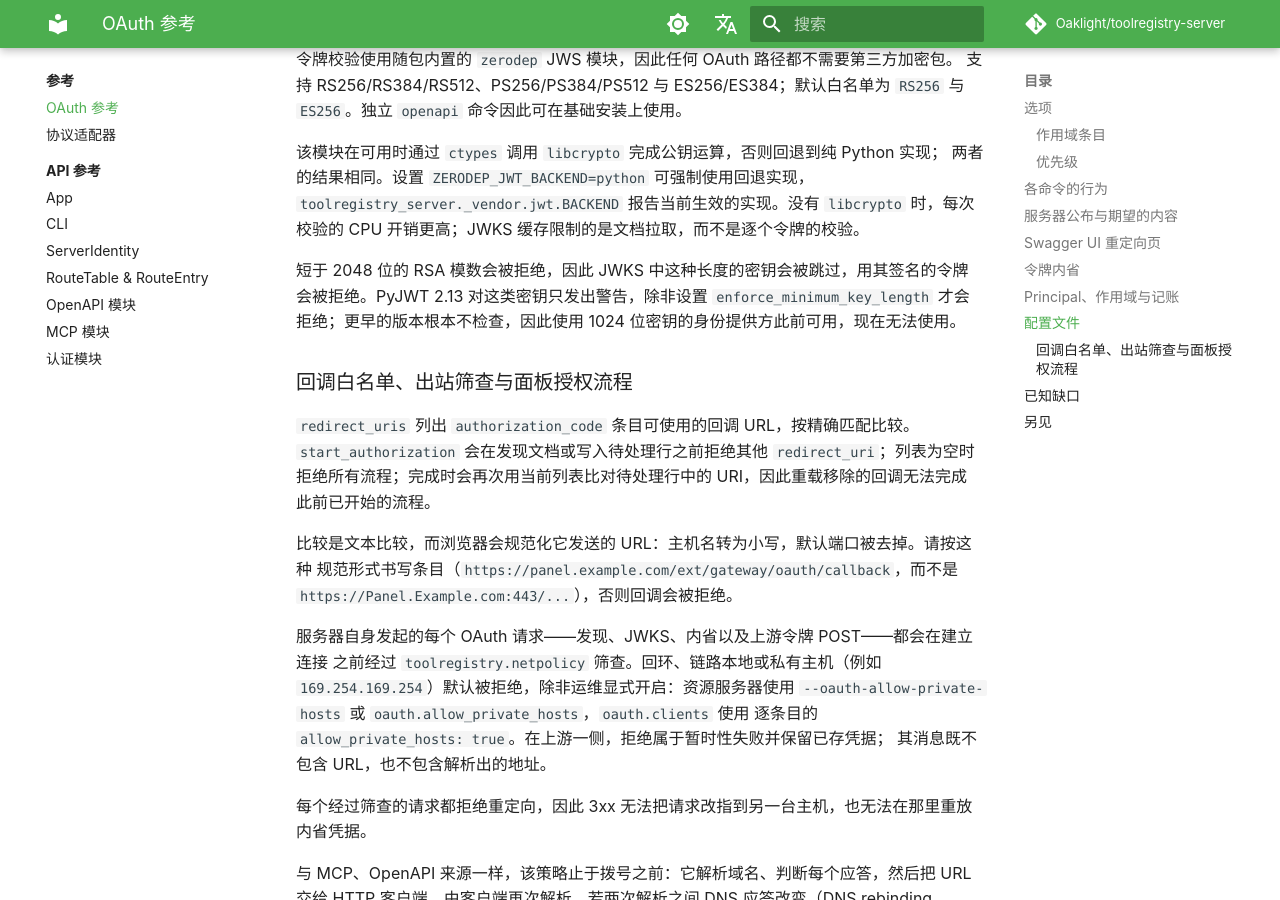
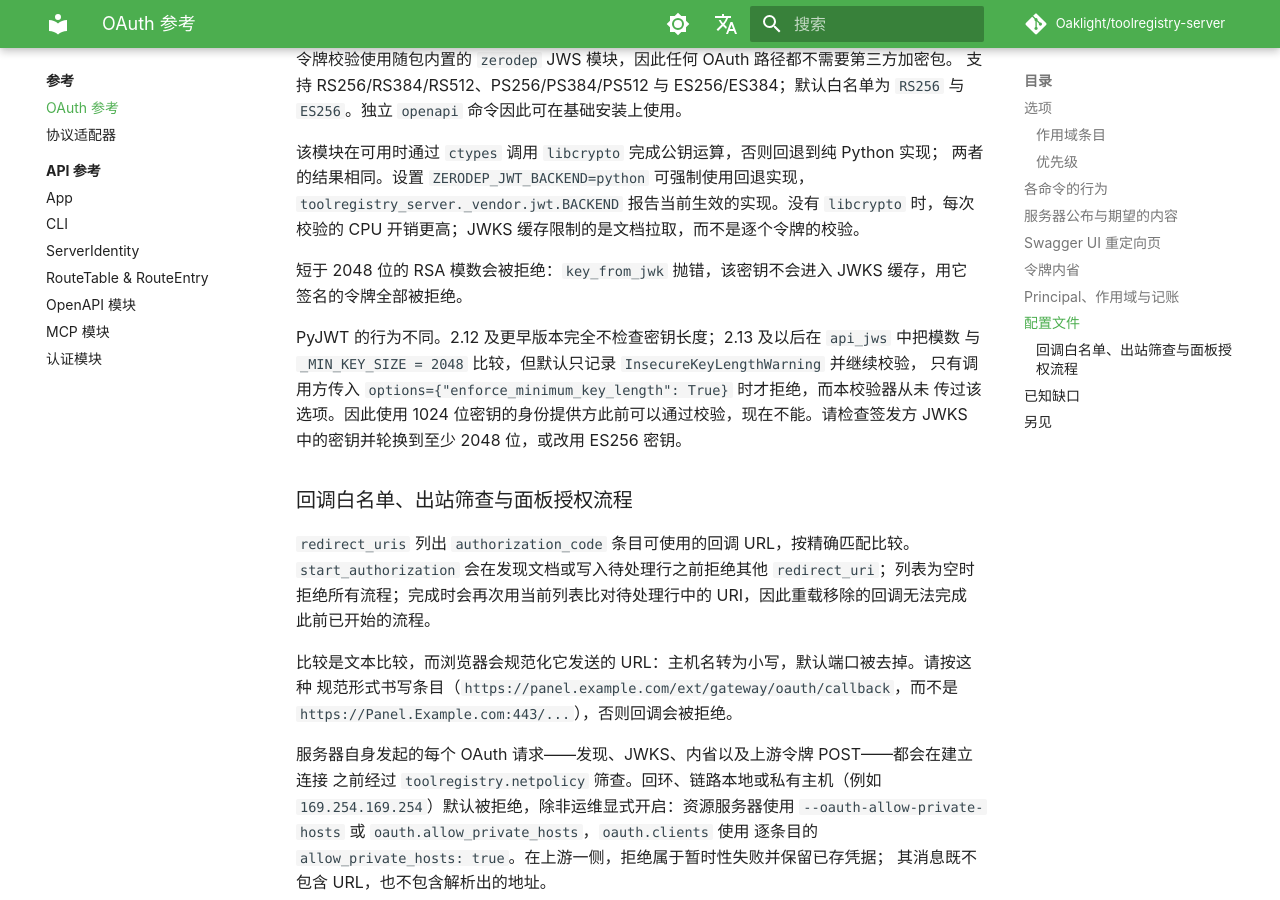
Before and after one commit to Oaklight/toolregistry-server, an MkDocs documentation site: the page built from docs/reference/oauth.md, in a window 1280 px wide and 900 px high, scrolled down 8827 px. Built offline with MkDocs 1.6.1 and Material for MkDocs 9.7.7, drawn with Linux system fonts in a browser that asks for light colours; some web fonts are replaced; comment, search, counter and statistics services are not loaded.

Commit message:
docs(oauth): spell out the RSA key-size change and PyJWT's version behaviour

```diff
--- a/docs/reference/oauth.md
+++ b/docs/reference/oauth.md
@@ -289,9 +289,14 @@ audience。
 `toolregistry_server._vendor.jwt.BACKEND` 报告当前生效的实现。没有 `libcrypto` 时，每次
 校验的 CPU 开销更高；JWKS 缓存限制的是文档拉取，而不是逐个令牌的校验。
 
-短于 2048 位的 RSA 模数会被拒绝，因此 JWKS 中这种长度的密钥会被跳过，用其签名的令牌
-会被拒绝。PyJWT 2.13 对这类密钥只发出警告，除非设置 `enforce_minimum_key_length` 才会
-拒绝；更早的版本根本不检查，因此使用 1024 位密钥的身份提供方此前可用，现在无法使用。
+短于 2048 位的 RSA 模数会被拒绝：`key_from_jwk` 抛错，该密钥不会进入 JWKS 缓存，用它
+签名的令牌全部被拒绝。
+
+PyJWT 的行为不同。2.12 及更早版本完全不检查密钥长度；2.13 及以后在 `api_jws` 中把模数
+与 `_MIN_KEY_SIZE = 2048` 比较，但默认只记录 `InsecureKeyLengthWarning` 并继续校验，
+只有调用方传入 `options={"enforce_minimum_key_length": True}` 时才拒绝，而本校验器从未
+传过该选项。因此使用 1024 位密钥的身份提供方此前可以通过校验，现在不能。请检查签发方
+JWKS 中的密钥并轮换到至少 2048 位，或改用 ES256 密钥。
 
 ### 回调白名单、出站筛查与面板授权流程
 
```
Also changed, not shown: docs/changelog.md (+1 -1 lines).
